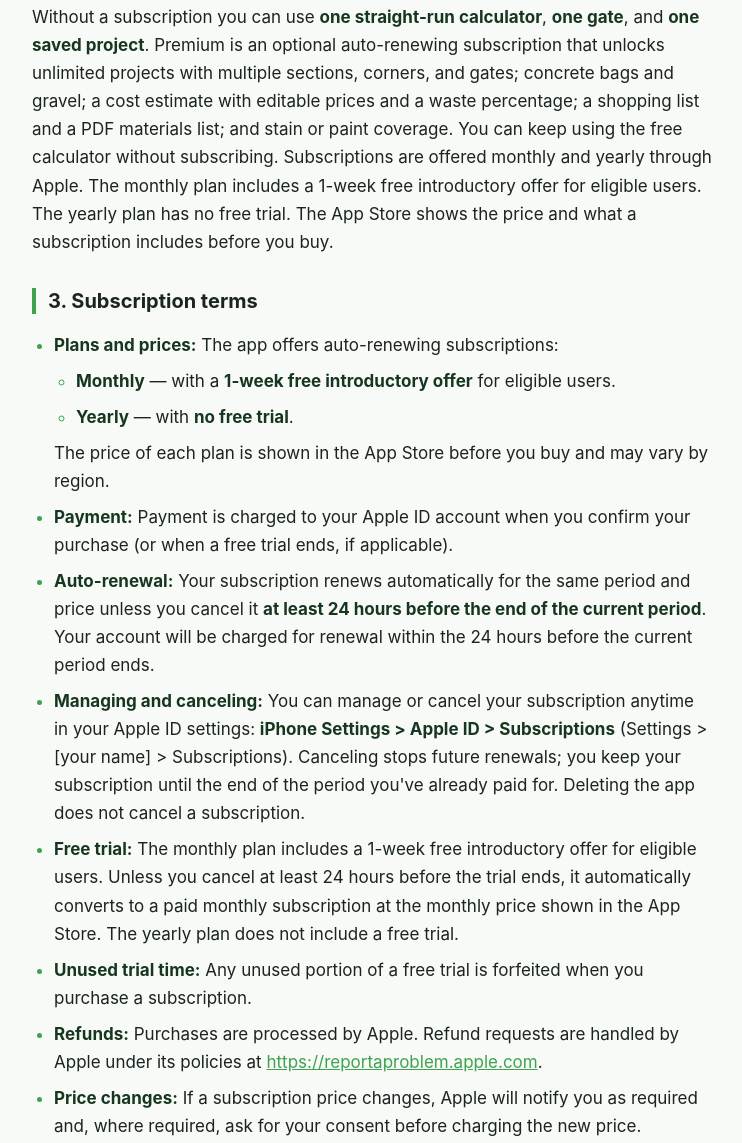
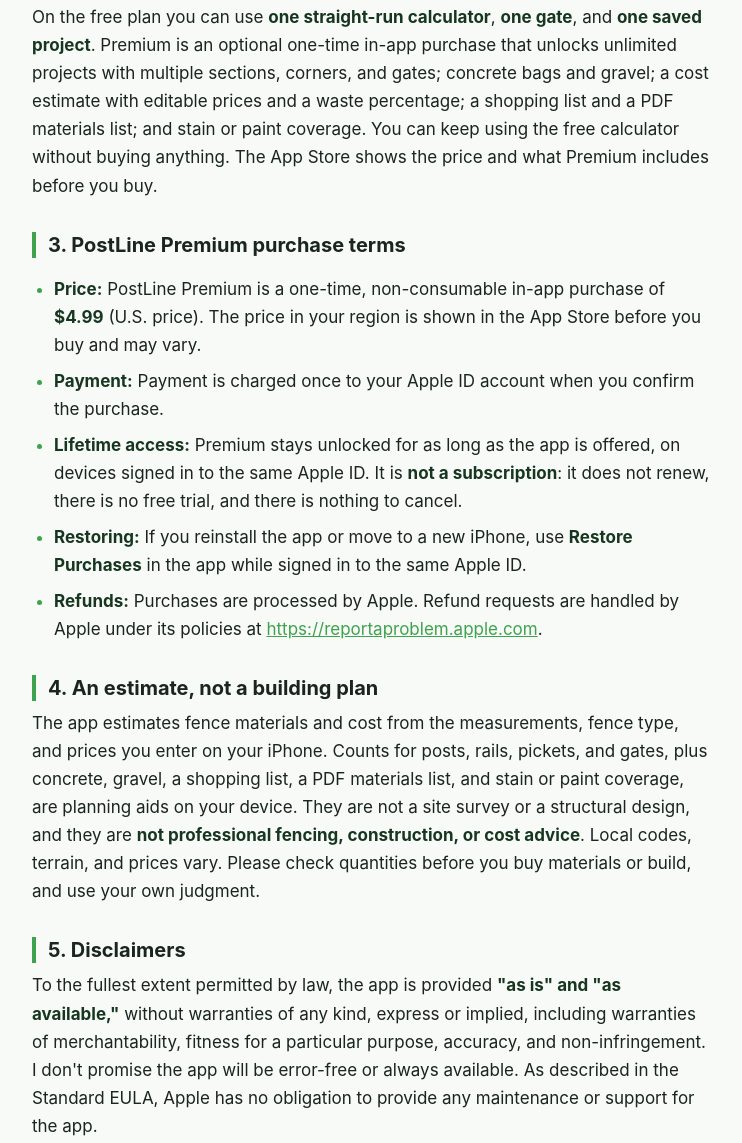
Before and after one commit to jgillespie121/apps, a plain HTML site: page postline-fence-calculator/terms.html in a window 1280 px wide. Shown: the part 803-1946 px from the top of the page, without its empty margins (268-1010 px from the left). Drawn offline with Linux system fonts and the light colour scheme.

Commit message:
PostLine: legal pages for the one-time $4.99 Premium purchase (#9)
Privacy, Terms and Support now describe PostLine Premium as a one-time
non-consumable purchase (lifetime access, nothing renews) instead of
monthly/yearly subscriptions. Maplepin pages already match its plans.

Co-authored-by: Claude Opus 5.5 <noreply@anthropic.com>

```diff
--- a/postline-fence-calculator/terms.html
+++ b/postline-fence-calculator/terms.html
@@ -3,7 +3,7 @@
 <head>
   <meta charset="utf-8">
   <meta name="viewport" content="width=device-width, initial-scale=1">
-  <meta name="description" content="Terms of Use for PostLine, the fence calculator for iPhone, including subscription and renewal terms.">
+  <meta name="description" content="Terms of Use for PostLine, the fence calculator for iPhone, including the terms of the one-time Premium purchase.">
   <title>Fence Calculator: PostLine · Terms of Use</title>
   <link rel="stylesheet" href="../style.css">
 </head>
@@ -26,24 +26,15 @@
 
     <h2>2. The app, free use, and Premium</h2>
     <p>PostLine is a fence calculator on your iPhone. It estimates posts, rails, and pickets for a wood privacy, picket, chain-link, or vinyl fence, in feet or meters, and can include a gate.</p>
-    <p>Without a subscription you can use <strong>one straight-run calculator</strong>, <strong>one gate</strong>, and <strong>one saved project</strong>. Premium is an optional auto-renewing subscription that unlocks unlimited projects with multiple sections, corners, and gates; concrete bags and gravel; a cost estimate with editable prices and a waste percentage; a shopping list and a PDF materials list; and stain or paint coverage. You can keep using the free calculator without subscribing. Subscriptions are offered monthly and yearly through Apple. The monthly plan includes a 1-week free introductory offer for eligible users. The yearly plan has no free trial. The App Store shows the price and what a subscription includes before you buy.</p>
+    <p>On the free plan you can use <strong>one straight-run calculator</strong>, <strong>one gate</strong>, and <strong>one saved project</strong>. Premium is an optional one-time in-app purchase that unlocks unlimited projects with multiple sections, corners, and gates; concrete bags and gravel; a cost estimate with editable prices and a waste percentage; a shopping list and a PDF materials list; and stain or paint coverage. You can keep using the free calculator without buying anything. The App Store shows the price and what Premium includes before you buy.</p>
 
-    <h2>3. Subscription terms</h2>
+    <h2>3. PostLine Premium purchase terms</h2>
     <ul>
-      <li><strong>Plans and prices:</strong> The app offers auto-renewing subscriptions:
-        <ul>
-          <li><strong>Monthly</strong> — with a <strong>1-week free introductory offer</strong> for eligible users.</li>
-          <li><strong>Yearly</strong> — with <strong>no free trial</strong>.</li>
-        </ul>
-        The price of each plan is shown in the App Store before you buy and may vary by region.
-      </li>
-      <li><strong>Payment:</strong> Payment is charged to your Apple ID account when you confirm your purchase (or when a free trial ends, if applicable).</li>
-      <li><strong>Auto-renewal:</strong> Your subscription renews automatically for the same period and price unless you cancel it <strong>at least 24 hours before the end of the current period</strong>. Your account will be charged for renewal within the 24 hours before the current period ends.</li>
-      <li><strong>Managing and canceling:</strong> You can manage or cancel your subscription anytime in your Apple ID settings: <strong>iPhone Settings &gt; Apple ID &gt; Subscriptions</strong> (Settings &gt; [your name] &gt; Subscriptions). Canceling stops future renewals; you keep your subscription until the end of the period you've already paid for. Deleting the app does not cancel a subscription.</li>
-      <li><strong>Free trial:</strong> The monthly plan includes a 1-week free introductory offer for eligible users. Unless you cancel at least 24 hours before the trial ends, it automatically converts to a paid monthly subscription at the monthly price shown in the App Store. The yearly plan does not include a free trial.</li>
-      <li><strong>Unused trial time:</strong> Any unused portion of a free trial is forfeited when you purchase a subscription.</li>
+      <li><strong>Price:</strong> PostLine Premium is a one-time, non-consumable in-app purchase of <strong>$4.99</strong> (U.S. price). The price in your region is shown in the App Store before you buy and may vary.</li>
+      <li><strong>Payment:</strong> Payment is charged once to your Apple ID account when you confirm the purchase.</li>
+      <li><strong>Lifetime access:</strong> Premium stays unlocked for as long as the app is offered, on devices signed in to the same Apple ID. It is <strong>not a subscription</strong>: it does not renew, there is no free trial, and there is nothing to cancel.</li>
+      <li><strong>Restoring:</strong> If you reinstall the app or move to a new iPhone, use <strong>Restore Purchases</strong> in the app while signed in to the same Apple ID.</li>
       <li><strong>Refunds:</strong> Purchases are processed by Apple. Refund requests are handled by Apple under its policies at <a href="https://reportaproblem.apple.com" rel="noopener">https://reportaproblem.apple.com</a>.</li>
-      <li><strong>Price changes:</strong> If a subscription price changes, Apple will notify you as required and, where required, ask for your consent before charging the new price.</li>
     </ul>
 
     <h2>4. An estimate, not a building plan</h2>
@@ -53,7 +44,7 @@
     <p>To the fullest extent permitted by law, the app is provided <strong>"as is" and "as available,"</strong> without warranties of any kind, express or implied, including warranties of merchantability, fitness for a particular purpose, accuracy, and non-infringement. I don't promise the app will be error-free or always available. As described in the Standard EULA, Apple has no obligation to provide any maintenance or support for the app.</p>
 
     <h2>6. Limitation of liability</h2>
-    <p>To the fullest extent permitted by law, I will not be liable for any indirect, incidental, special, consequential, or punitive damages, or for any loss of materials, property, data, or profits, arising from your use of or inability to use the app. My total liability for any claim related to the app will not exceed the amount you paid for the app or subscription in the 12 months before the claim. Some places don't allow certain limitations, so some of these may not apply to you.</p>
+    <p>To the fullest extent permitted by law, I will not be liable for any indirect, incidental, special, consequential, or punitive damages, or for any loss of materials, property, data, or profits, arising from your use of or inability to use the app. My total liability for any claim related to the app will not exceed the amount you paid for the app or PostLine Premium in the 12 months before the claim. Some places don't allow certain limitations, so some of these may not apply to you.</p>
 
     <h2>7. Privacy</h2>
     <p>The app's <a href="privacy.html">Privacy Policy</a> explains how your information is handled.</p>
```
Also changed, not shown: postline-fence-calculator/privacy.html (+2 -3 lines), postline-fence-calculator/support.html (+6 -11 lines).
